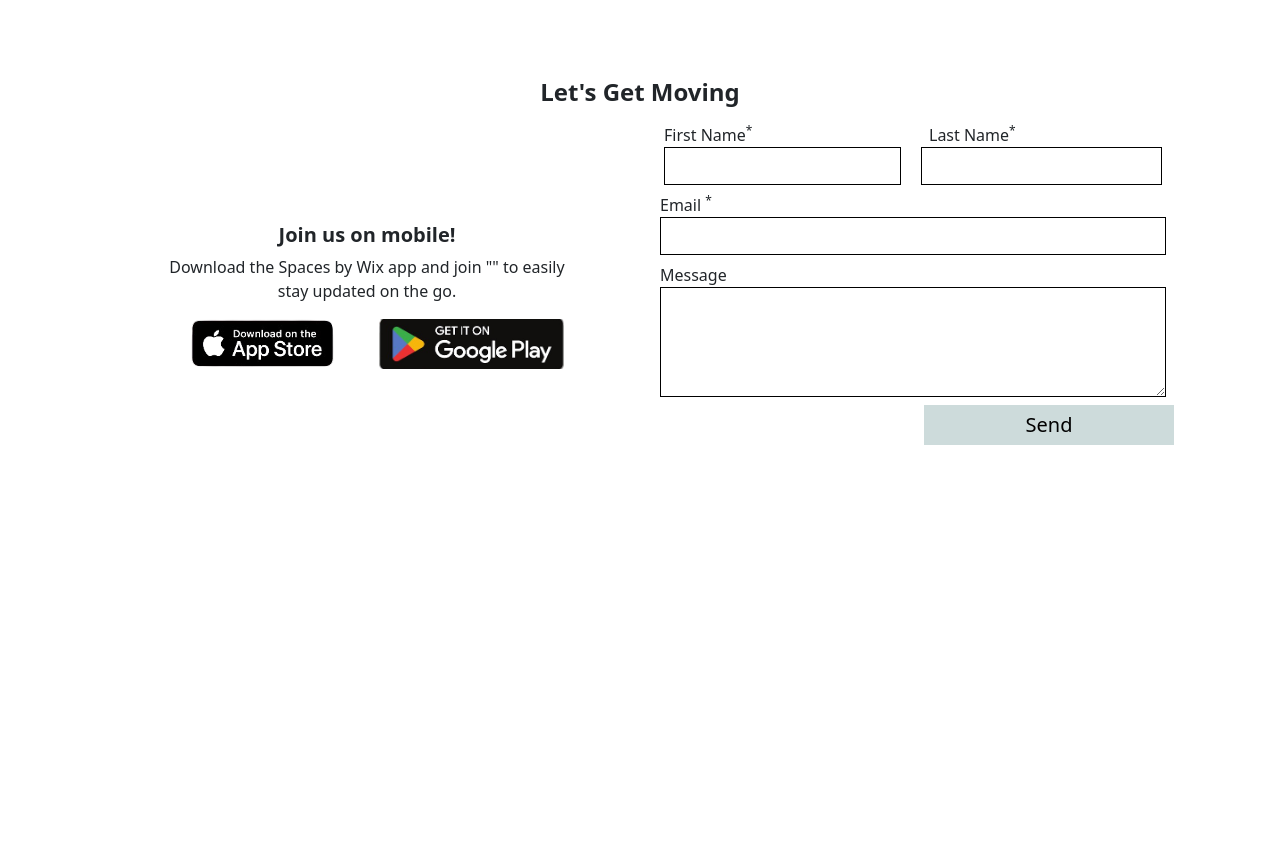
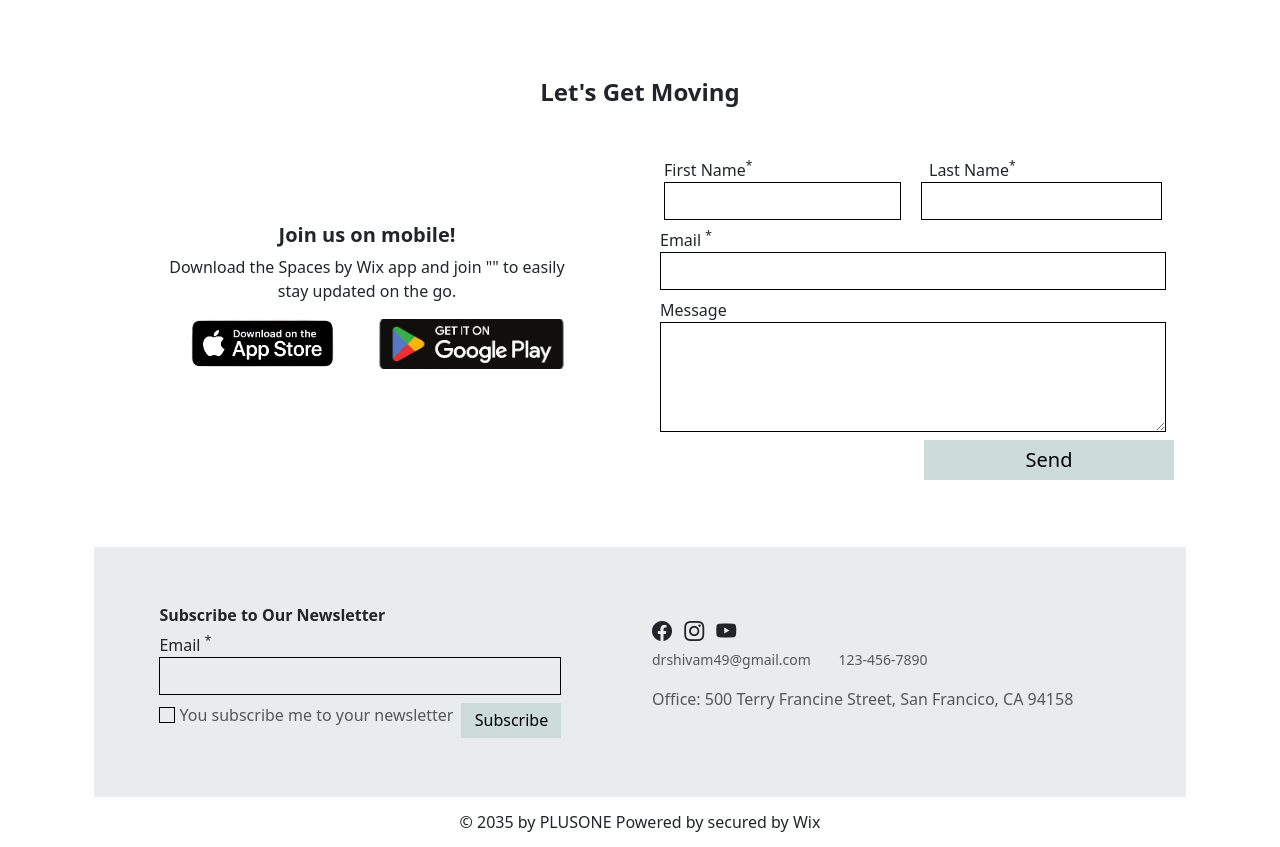
Before and after one commit to ShivamMathtech/Plusone, a website: page index.html in a window 1280 px wide. Shown: the part 800-1647 px from the top of the page. Before the commit the page ends 1323 px from the top, so only its background shows below. Drawn offline with nearby package versions, Linux system fonts and the light colour scheme.

Commit message:
index page is completed

```diff
--- a/css/index.css
+++ b/css/index.css
@@ -33,9 +33,6 @@
   min-height: 100vh;
 }
 
-.form-top-1 {
-  height: 50vh;
-}
 .footer-text-content-1 {
   height: 200px;
   width: 80%;
@@ -57,7 +54,35 @@
 }
 input[type="text"] {
   border: 1px solid #000;
+  background: transparent;
 }
 textarea[name="textareas"] {
   border: 1px solid #000;
 }
+.form-top-1 {
+  height: 400px;
+}
+.form-lower-1 {
+  height: 250px;
+  background-color: #e8eced;
+}
+.lower-content {
+  height: 200px;
+  width: 90%;
+}
+.lower-content .bi {
+  font-size: 20px;
+}
+input[type="checkbox"] {
+  background-color: transparent;
+  border: 1px solid #000;
+}
+.subscribebtn {
+  height: 35px;
+  width: 100px;
+  border: none;
+  background-color: #cddbdb;
+}
+.copyright {
+  height: 50px;
+}
--- a/index.html
+++ b/index.html
@@ -96,8 +96,10 @@
                   </div>
                 </div>
               </div>
-              <div class="col-md-6">
-                <div class="form-container">
+              <div
+                class="col-md-6 d-flex align-items-center justify-content-center"
+              >
+                <div class="form-container p-0">
                   <form>
                     <div class="form-group mb-2">
                       <div class="row m-0 p-0">
@@ -149,7 +151,77 @@
               </div>
             </div>
           </div>
-          <div class="form-lower-1"></div>
+          <div class="form-lower-1 mt-4">
+            <div class="row m-0 h-100">
+              <div
+                class="col-md-12 d-flex justify-content-center align-items-center"
+              >
+                <div class="lower-content">
+                  <div class="row m-0 h-100">
+                    <div class="col-md-6 d-flex align-items-center p-0">
+                      <div class="p-0">
+                        <h6><b>Subscribe to Our Newsletter</b></h6>
+                        <form>
+                          <div class="form-group mb-2">
+                            <label for="Email">Email <sup>*</sup></label>
+                            <input
+                              type="text"
+                              name="email"
+                              id="Email"
+                              class="form-control rounded-0"
+                            />
+                          </div>
+                          <div class="form-group mb-2">
+                            <input
+                              type="checkbox"
+                              class="form-check-input rounded-0"
+                              id="exampleCheck1"
+                            />
+                            <label
+                              class="form-check-label text-muted"
+                              for="exampleCheck1"
+                              id="check"
+                              >You subscribe me to your newsletter</label
+                            >
+                            <button class="subscribebtn float-end ms-2">
+                              Subscribe
+                            </button>
+                          </div>
+                        </form>
+                      </div>
+                    </div>
+                    <div class="col-md-6 d-flex align-items-center">
+                      <div>
+                        <span class="bi bi-facebook"></span>
+                        <span class="ms-2 bi bi-instagram"></span>
+                        <span class="ms-2 bi bi-youtube"></span>
+                        <br />
+                        <p>
+                          <small class="text-muted">
+                            drshivam49@gmail.com
+                          </small>
+                          <small class="text-muted ms-4"> 123-456-7890 </small>
+                        </p>
+                        <p class="text-muted">
+                          Office: 500 Terry Francine Street, San Francico, CA
+                          94158
+                        </p>
+                      </div>
+                    </div>
+                  </div>
+                </div>
+              </div>
+            </div>
+          </div>
+          <div class="copyright">
+            <div class="row m-0 h-100">
+              <div
+                class="col-md-12 d-flex justify-content-center align-items-center"
+              >
+                &copy; 2035 by PLUSONE Powered by secured by Wix
+              </div>
+            </div>
+          </div>
         </div>
       </div>
     </div>
```
